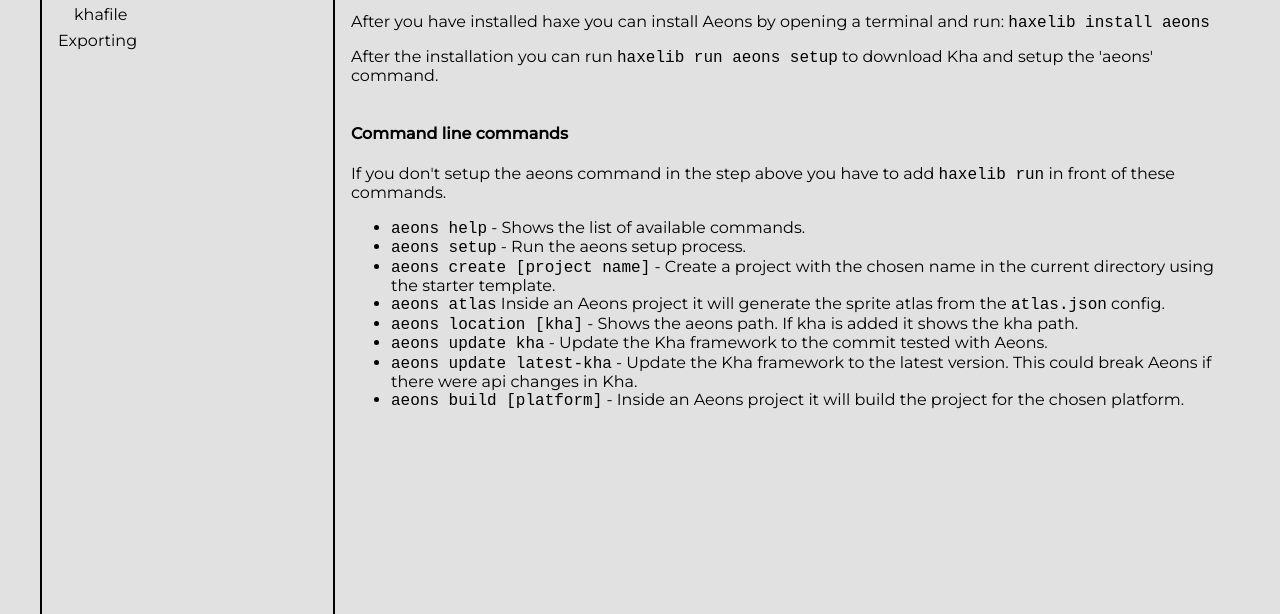
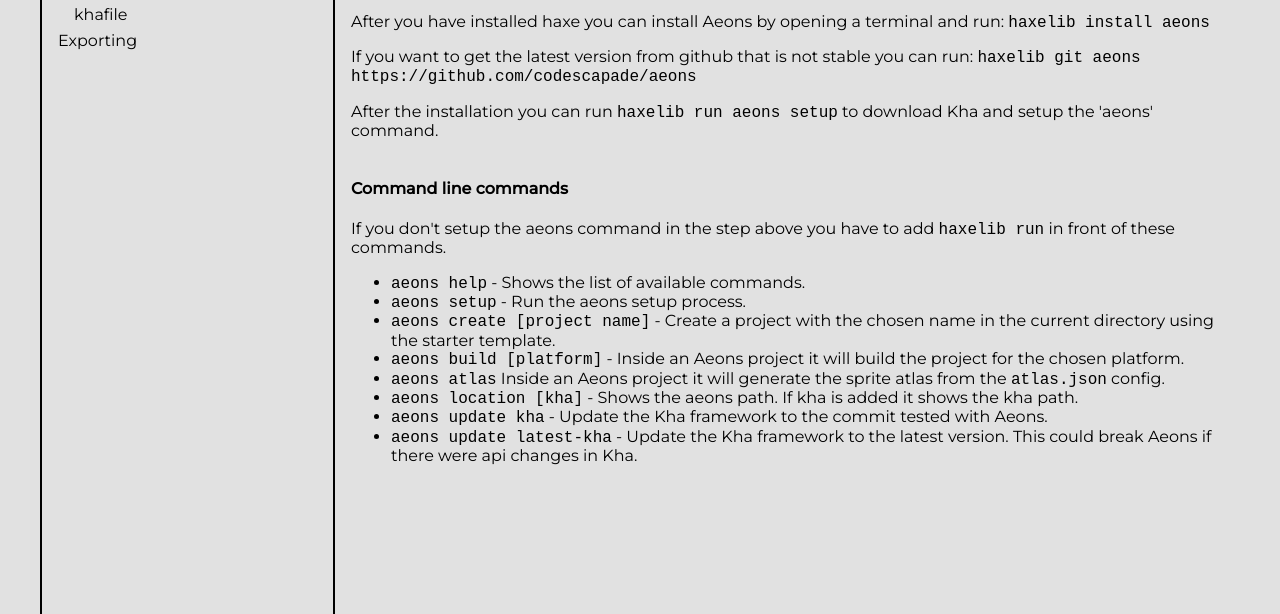
Before and after one commit to codescapade/aeons, an Eleventy site: page tools/docs/site/src/docs/getting_started/installation.md in a window 1280 px wide. Shown: the part 186-800 px from the top of the page. Built offline with nearby package versions, Linux system fonts and the light colour scheme; Eleventy itself is replaced by a stand-in of ours; files that its build step writes are made by us from their sources; what markdown-it-attrs would draw is missing.

Commit message:
More docs updates

```diff
--- a/tools/docs/site/src/docs/getting_started/installation.md
+++ b/tools/docs/site/src/docs/getting_started/installation.md
@@ -14,6 +14,9 @@
 After you have installed haxe you can install Aeons by opening a terminal and run:
 `haxelib install aeons`
 
+If you want to get the latest version from github that is not stable you can run:
+`haxelib git aeons https://github.com/codescapade/aeons`
+
 After the installation you can run `haxelib run aeons setup` to download Kha and setup the 'aeons' command.
 <br/>
 <br/>
@@ -23,8 +26,8 @@
 - `aeons help` - Shows the list of available commands.
 - `aeons setup` - Run the aeons setup process.
 - `aeons create [project name]` - Create a project with the chosen name in the current directory using the starter template.
+- `aeons build [platform]` - Inside an Aeons project it will build the project for the chosen platform.
 - `aeons atlas` Inside an Aeons project it will generate the sprite atlas from the `atlas.json` config.
 - `aeons location [kha]` - Shows the aeons path. If kha is added it shows the kha path.
 - `aeons update kha` - Update the Kha framework to the commit tested with Aeons.
 - `aeons update latest-kha` - Update the Kha framework to the latest version. This could break Aeons if there were api changes in Kha.
-- `aeons build [platform]` - Inside an Aeons project it will build the project for the chosen platform.
```
Also changed, not shown: Readme.md, 2 other files.
